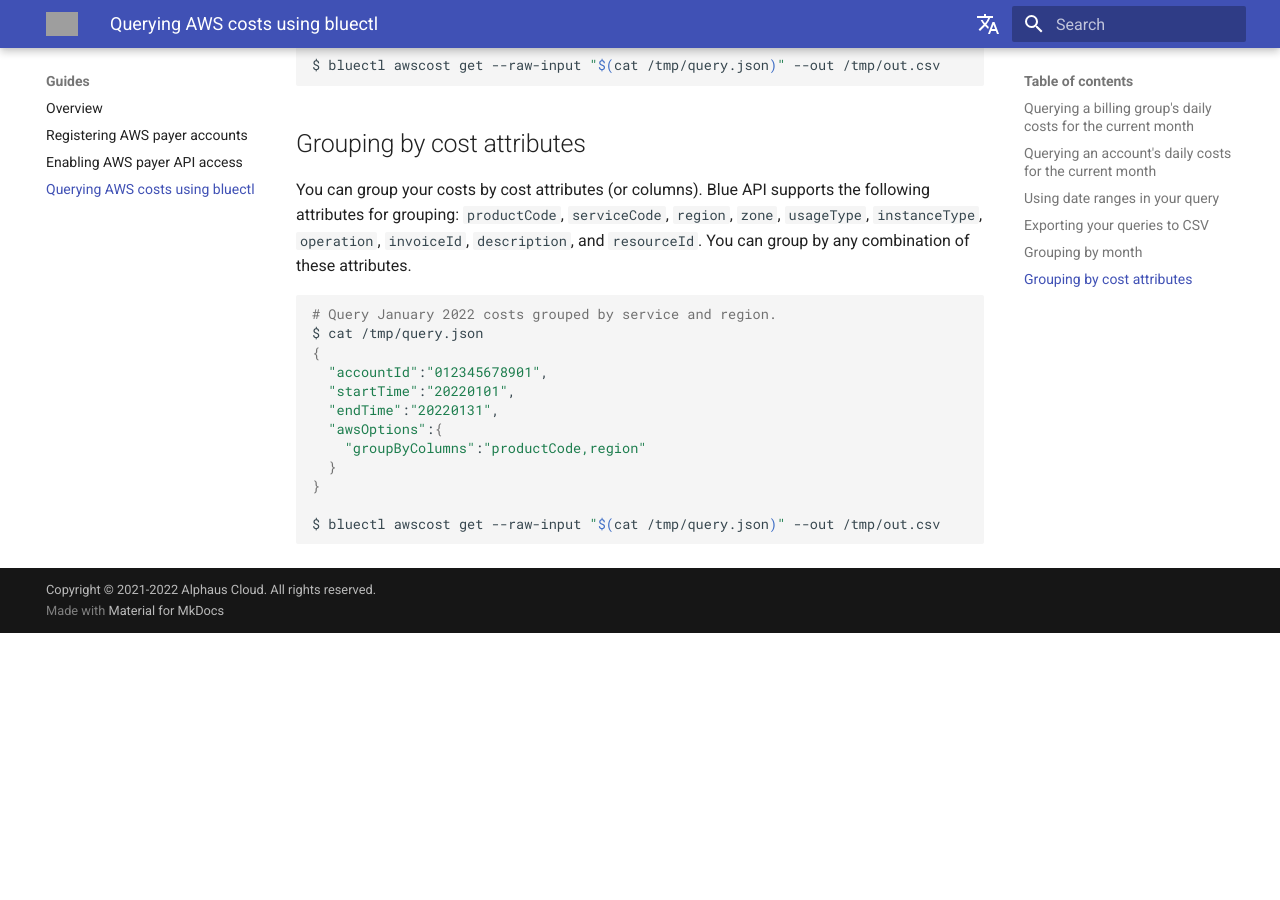
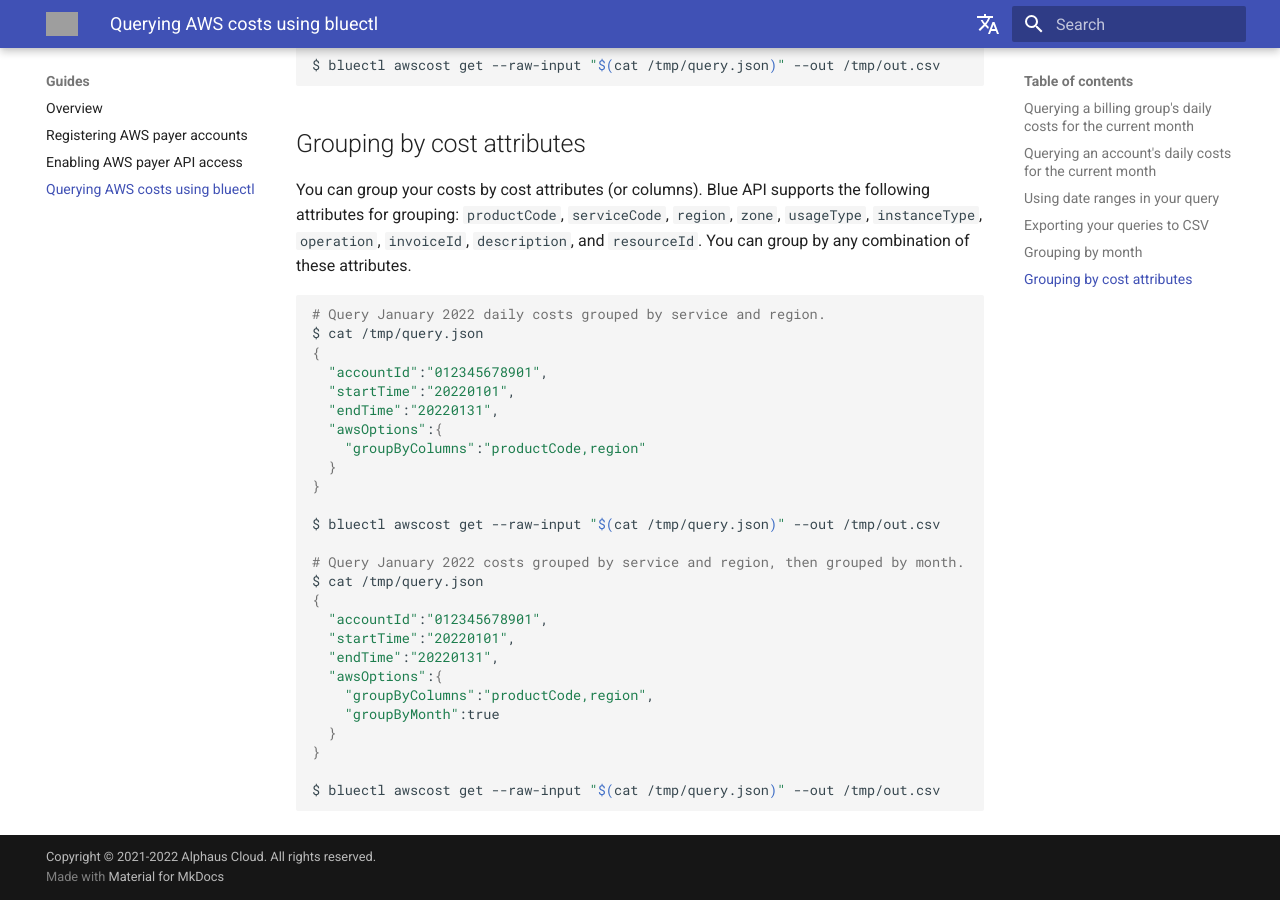
Before and after one commit to alphauslabs/tmpdocs, an MkDocs documentation site: the page built from docs/guides/aws-query-costs.md, in a window 1280 px wide and 900 px high, scrolled down 1856 px. Built offline with MkDocs 1.6.1 and Material for MkDocs 9.7.7, drawn with Linux system fonts in a browser that asks for light colours; comment, search, counter and statistics services are not loaded; before the commit the page ends 2489 px from its top, so only the background shows below that; grey boxes are pictures that could not be loaded.

Commit message:
docs: query costs

````diff
--- a/docs/guides/aws-query-costs.md
+++ b/docs/guides/aws-query-costs.md
@@ -70,7 +70,7 @@
 You can group your costs by cost attributes (or columns). Blue API supports the following attributes for grouping: `productCode`, `serviceCode`, `region`, `zone`, `usageType`, `instanceType`, `operation`, `invoiceId`, `description`, and `resourceId`. You can group by any combination of these attributes.
 
 ```sh
-# Query January 2022 costs grouped by service and region.
+# Query January 2022 daily costs grouped by service and region.
 $ cat /tmp/query.json
 {
   "accountId":"012345678901",
@@ -82,4 +82,18 @@
 }
 
 $ bluectl awscost get --raw-input "$(cat /tmp/query.json)" --out /tmp/out.csv
+
+# Query January 2022 costs grouped by service and region, then grouped by month.
+$ cat /tmp/query.json
+{
+  "accountId":"012345678901",
+  "startTime":"20220101",
+  "endTime":"20220131",
+  "awsOptions":{
+    "groupByColumns":"productCode,region",
+    "groupByMonth":true
+  }
+}
+
+$ bluectl awscost get --raw-input "$(cat /tmp/query.json)" --out /tmp/out.csv
 ```
````
